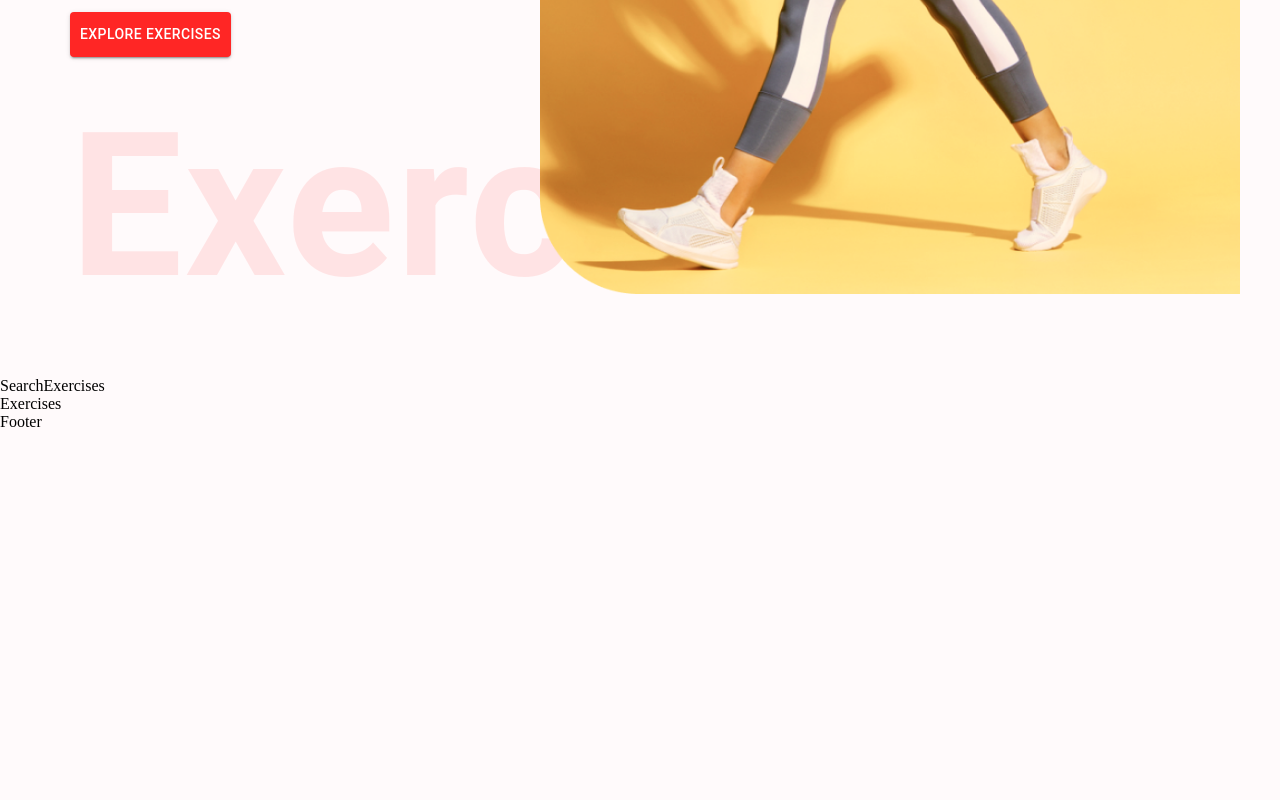
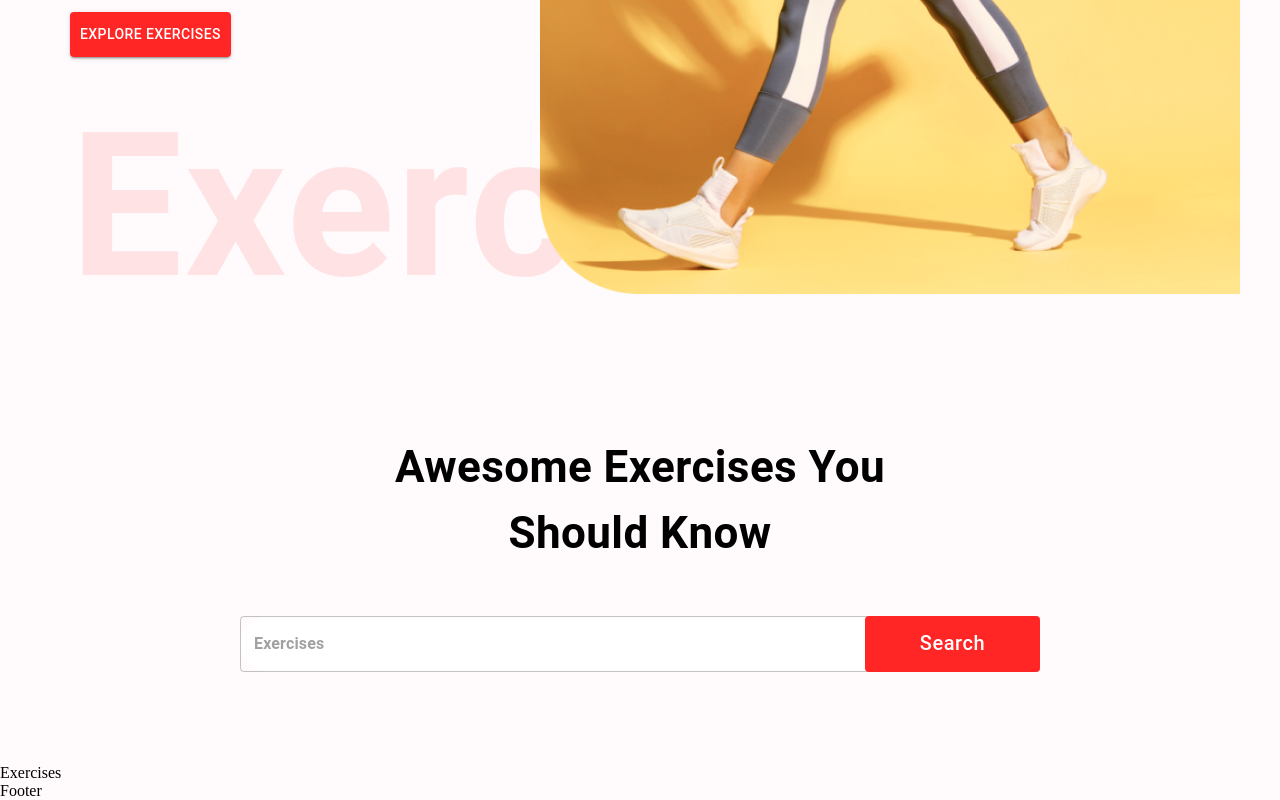
Before and after one commit to motasem99/gym-exercises, a React (Create React App) app: page / in a window 1280 px wide. Shown: the part 608-1408 px from the top of the page. Before the commit the page ends 1039 px from the top, so only its background shows below. Built offline with nearby package versions, Linux system fonts and the light colour scheme.

Commit message:
handle search input and style

```diff
--- a/src/components/HeroBanner.jsx
+++ b/src/components/HeroBanner.jsx
@@ -1,5 +1,5 @@
 import React from 'react';
-import { Stack, Box, Typography, Button } from '@mui/material';
+import { Box, Typography, Button } from '@mui/material';
 import HeroBannerImage from '../assets/images/banner.png';
 
 const HeroBanner = () => {
--- a/src/components/SearchExercises.jsx
+++ b/src/components/SearchExercises.jsx
@@ -1,7 +1,49 @@
-import React from 'react';
+import { useEffect, useState } from 'react';
+import { Box, Button, Stack, TextField, Typography } from '@mui/material';
 
 const SearchExercises = () => {
-  return <div>SearchExercises</div>;
+  return (
+    <Stack alignItems='center' mt='37px' justifyContent='center' p='20px'>
+      <Typography
+        fontWeight='700'
+        sx={{ fontSize: { lg: '44px', xs: '30px' } }}
+        mb='50px'
+        textAlign='center'
+      >
+        Awesome Exercises You <br /> Should Know
+      </Typography>
+      <Box position='relative' mb='72px'>
+        <TextField
+          sx={{
+            input: { fontWeight: '700', border: 'none', borderRadius: '4px' },
+            width: { lg: '800px', xs: '350px' },
+            backgroundColor: '#fff',
+            borderRadius: '40px',
+          }}
+          height='76px'
+          value=''
+          onChange={(e) => {}}
+          placeholder='Exercises'
+          type='text'
+        />
+        <Button
+          className='search-btn'
+          sx={{
+            bgcolor: '#FF2625',
+            color: '#fff',
+            textTransform: 'none',
+            width: { lg: '175px', xs: '80px' },
+            fontSize: { lg: '20px', xs: '14px' },
+            height: '56px',
+            position: 'absolute',
+            right: '0',
+          }}
+        >
+          Search
+        </Button>
+      </Box>
+    </Stack>
+  );
 };
 
 export default SearchExercises;
--- a/src/pages/Home.jsx
+++ b/src/pages/Home.jsx
@@ -1,4 +1,4 @@
-import { useState } from 'react';
+// import { useState } from 'react';
 import { Box } from '@mui/material';
 import HeroBanner from '../components/HeroBanner';
 import SearchExercises from '../components/SearchExercises';
```
